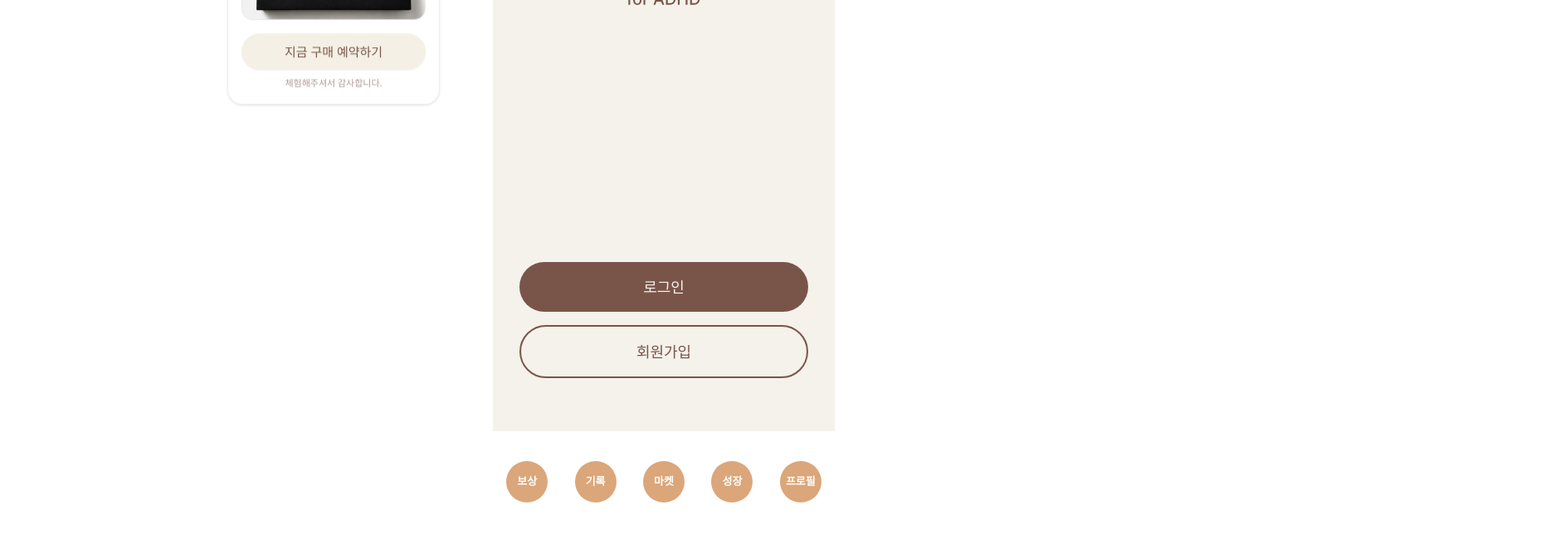
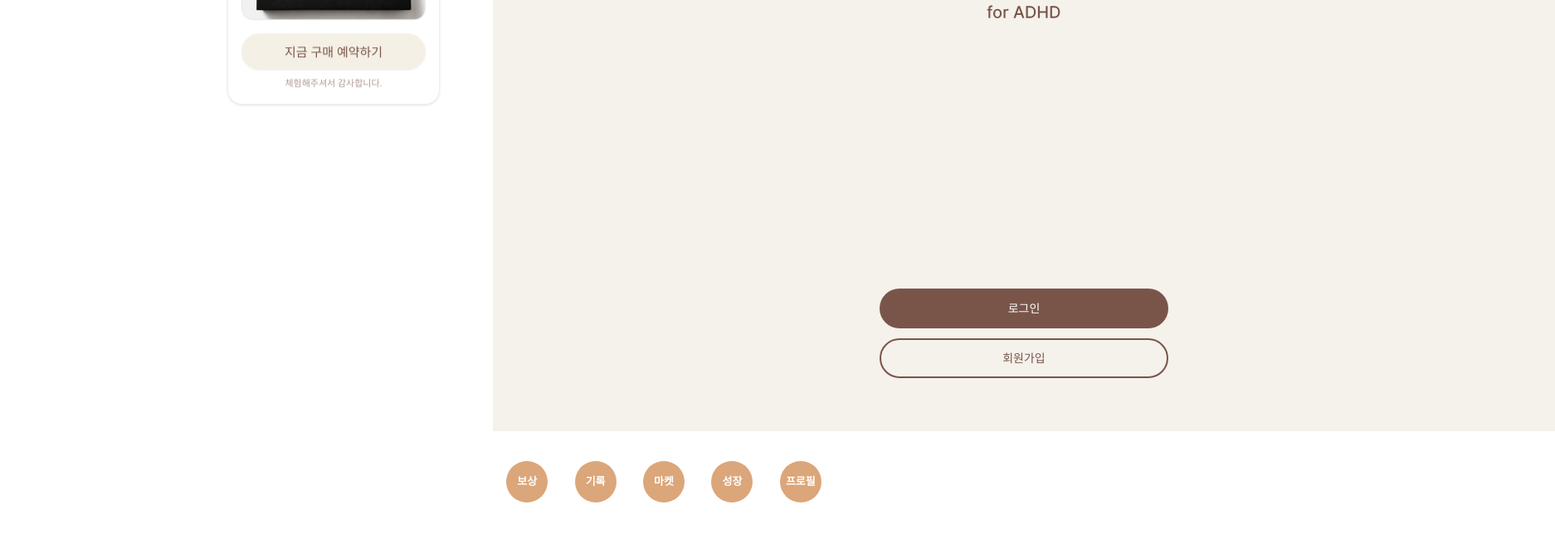
Before and after one commit to msh9176-moondi/ADHD_NFC_FE, a React (Vite) app: page /auth/splash in a window 1280 px wide. Shown: the part 456-1100 px from the top of the page at 83% size, 1874 px wide, since content can reach past the window. Built offline with nearby package versions, Linux system fonts and the light colour scheme.

Commit message:
메인페이지

```diff
--- a/src/App.tsx
+++ b/src/App.tsx
@@ -1,5 +1,43 @@
-function App() {
-  return <div>App</div>;
+import { useNavigate } from 'react-router-dom';
+import { PrimaryPillButton } from '@/components/common/PillButton';
+
+export default function SplashPage() {
+  const navigate = useNavigate();
+
+  return (
+    // RootLayout의 main이 이미 flex-1이므로, 여기서는 100vh 잡지 말고 flex-1로만
+    <div className="flex-1 w-full flex flex-col items-center bg-[#F5F1EB]">
+      {/* 콘텐츠 폭: RootLayout이 w-103을 쓰고 있어서 여기서도 비슷하게 맞추면 안정적 */}
+      <div className="w-full max-w-[412px] flex-1 flex flex-col px-8">
+        {/* 로고: header 바로 아래에서 자연스럽게 중앙 정렬 */}
+        <div className="flex-1 flex items-center justify-center">
+          <img
+            src="/assets/logo_text.svg"
+            alt="FLOCA for ADHD"
+            className="h-24 w-auto"
+          />
+        </div>
+
+        {/* 버튼: footer 위에서 자연스럽게 떠있게 */}
+        <div
+          className="w-full max-w-sm mx-auto space-y-3"
+          style={{ paddingBottom: 'max(16px, env(safe-area-inset-bottom))' }}
+        >
+          <PrimaryPillButton
+            className="w-full h-12"
+            onClick={() => navigate('/auth/splash/login')}
+          >
+            로그인
+          </PrimaryPillButton>
+
+          <PrimaryPillButton
+            className="w-full h-12 bg-transparent text-[#795549] border-2 border-[#795549] hover:bg-[#795549]/10"
+            onClick={() => navigate('/auth/splash/signup')}
+          >
+            회원가입
+          </PrimaryPillButton>
+        </div>
+      </div>
+    </div>
+  );
 }
-
-export default App;
--- a/src/pages/auth/Splash.tsx
+++ b/src/pages/auth/Splash.tsx
@@ -1,13 +1,14 @@
-import { useNavigate } from "react-router-dom";
+import { useNavigate } from 'react-router-dom';
+import { PrimaryPillButton } from '@/components/common/PillButton';
 
-function SplashPage() {
+export default function SplashPage() {
   const navigate = useNavigate();
 
   return (
-    <div className="min-h-screen bg-[#F5F1EB] flex flex-col items-center justify-center px-8">
+    <div className="page bg-[#F5F1EB]">
+      <div className="container flex flex-col px-8">
         {/* 로고 영역 */}
         <div className="flex-1 flex flex-col items-center justify-center mb-20">
-        {/* 텍스트 로고 */}
           <img
             src="/assets/logo_text.svg"
             alt="FLOCA for ADHD"
@@ -16,22 +17,22 @@ function SplashPage() {
         </div>
 
         {/* 버튼 영역 */}
-      <div className="w-full max-w-sm space-y-4 mb-16">
-        <button
-          onClick={() => navigate("/auth/splash/login")}
-          className="w-full py-4 bg-[#795549] text-[#F5F1EB] text-lg font-medium rounded-full hover:bg-[#5D4037] transition-colors"
+        <div className="w-full max-w-sm mx-auto space-y-3 mb-16">
+          <PrimaryPillButton
+            className="w-full h-12"
+            onClick={() => navigate('/auth/splash/login')}
           >
             로그인
-        </button>
-        <button
-          onClick={() => navigate("/auth/splash/signup")}
-          className="w-full py-4 bg-transparent text-[#795549] text-lg font-medium rounded-full border-2 border-[#795549] hover:bg-[#795549]/10 transition-colors"
+          </PrimaryPillButton>
+
+          <PrimaryPillButton
+            className="w-full h-12 bg-transparent text-[#795549] border-2 border-[#795549] hover:bg-[#795549]/10"
+            onClick={() => navigate('/auth/splash/signup')}
           >
             회원가입
-        </button>
+          </PrimaryPillButton>
+        </div>
       </div>
     </div>
   );
 }
-
-export default SplashPage;
```
Lines whose indentation alone changed are shown as unchanged.
